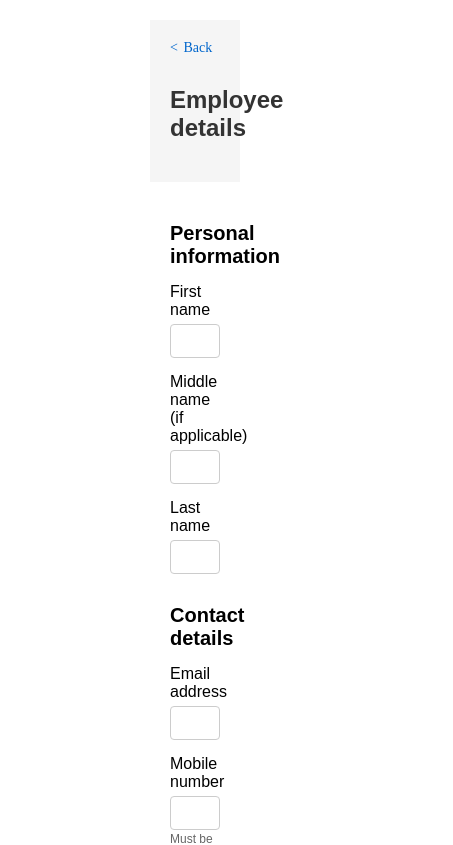
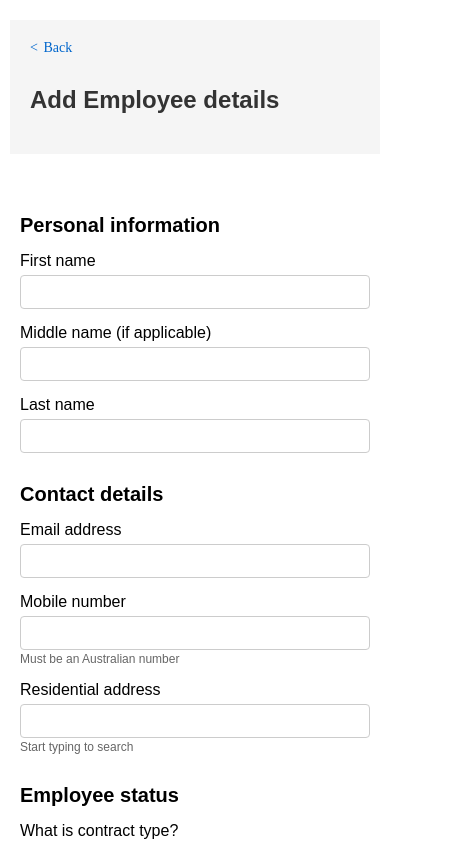
Before and after one commit to JennyZhong2022/Employee-Creator, a React (Vite) app in the folder employee-creator/: page /add-employee in a window 390 px wide. Shown: the top 845 px of the page, 453 px wide, since content can reach past the window. Built offline with nearby package versions, Linux system fonts and the light colour scheme; no server answers.

Commit message:
front end UI responsive

```diff
--- a/employee-creator/src/components/EmployForm/EmployeeForm.module.scss
+++ b/employee-creator/src/components/EmployForm/EmployeeForm.module.scss
@@ -1,3 +1,43 @@
+.employeeDetailsContainer {
+  padding: 20px 150px;
+  @media screen and (max-width: 480px) {
+    padding: 20px 10px;
+  }
+  .header {
+    background-color: #f5f5f5;
+    padding: 20px;
+    margin-bottom: 20px;
+    display: flex;
+    flex-direction: column;
+    align-items: flex-start;
+
+    a {
+      color: #0066cc;
+      text-decoration: none;
+      font-size: 14px;
+      margin-bottom: 30px;
+
+      &:hover {
+        text-decoration: underline;
+      }
+
+      &::before {
+        content: "< ";
+        margin-right: 2px;
+      }
+    }
+
+    .title {
+      font-family: Arial, sans-serif;
+      font-size: 24px;
+      font-weight: bold;
+      margin: 0;
+      color: #333;
+      margin-bottom: 20px;
+    }
+  }
+}
+
 .form {
   font-family: Arial, sans-serif;
   max-width: 600px;
--- a/employee-creator/src/components/EmployForm/EmployeeForm.tsx
+++ b/employee-creator/src/components/EmployForm/EmployeeForm.tsx
@@ -36,6 +36,17 @@ const EmployeeForm = ({ onSubmit, formType, employee }: EmployeeFormProps) => {
   if (isSubmitSuccessful) reset();
 
   return (
+    <div>
+      <div className={styles.employeeDetailsContainer}>
+        <div className={styles.header}>
+          <a href="/">Back</a>
+          <h2 className={styles.title}>
+            {formType === "create"
+              ? "Add Employee details"
+              : "Edit Employee details"}{" "}
+          </h2>
+        </div>
+      </div>
       <form className={styles.form} onSubmit={handleSubmit(onSubmit)}>
         <div className={styles.section}>
           <h2>Personal information</h2>
@@ -71,7 +82,9 @@ const EmployeeForm = ({ onSubmit, formType, employee }: EmployeeFormProps) => {
             <label htmlFor="email">Email address</label>
             <input {...register("email")} id="email" type="email" />
             {errors.email && (
-            <small className={styles.error_text}>{errors.email.message}</small>
+              <small className={styles.error_text}>
+                {errors.email.message}
+              </small>
             )}
           </div>
 
@@ -80,7 +93,9 @@ const EmployeeForm = ({ onSubmit, formType, employee }: EmployeeFormProps) => {
             <input {...register("mobile")} id="mobile" type="tel" />
             <small>Must be an Australian number</small>
             {errors.mobile && (
-            <small className={styles.error_text}>{errors.mobile.message}</small>
+              <small className={styles.error_text}>
+                {errors.mobile.message}
+              </small>
             )}
           </div>
 
@@ -317,6 +332,7 @@ const EmployeeForm = ({ onSubmit, formType, employee }: EmployeeFormProps) => {
           </button>
         </div>
       </form>
+    </div>
   );
 };
 
--- a/employee-creator/src/pages/CreateEmployeePage/CreateEmployee.module.css
+++ /dev/null
@@ -1 +0,0 @@
-.employeeDetailsContainer{padding:20px 150px}.employeeDetailsContainer .header{background-color:#f5f5f5;padding:20px;margin-bottom:20px;display:flex;flex-direction:column;align-items:flex-start}.employeeDetailsContainer .header a{color:#06c;text-decoration:none;font-size:14px;margin-bottom:30px}.employeeDetailsContainer .header a:hover{text-decoration:underline}.employeeDetailsContainer .header a::before{content:"< ";margin-right:2px}.employeeDetailsContainer .header .title{font-family:Arial,sans-serif;font-size:24px;font-weight:bold;margin:0;color:#333;margin-bottom:20px}
--- a/employee-creator/src/pages/CreateEmployeePage/CreateEmployee.module.scss
+++ /dev/null
@@ -1,36 +0,0 @@
-.employeeDetailsContainer {
-  padding: 20px 150px;
-  .header {
-    background-color: #f5f5f5;
-    padding: 20px;
-    margin-bottom: 20px;
-    display: flex;
-    flex-direction: column;
-    align-items: flex-start;
-
-    a {
-      color: #0066cc;
-      text-decoration: none;
-      font-size: 14px;
-      margin-bottom: 30px;
-
-      &:hover {
-        text-decoration: underline;
-      }
-
-      &::before {
-        content: "< ";
-        margin-right: 2px;
-      }
-    }
-
-    .title {
-      font-family: Arial, sans-serif;
-      font-size: 24px;
-      font-weight: bold;
-      margin: 0;
-      color: #333;
-      margin-bottom: 20px;
-    }
-  }
-}
--- a/employee-creator/src/pages/CreateEmployeePage/CreateEmployeePage.tsx
+++ b/employee-creator/src/pages/CreateEmployeePage/CreateEmployeePage.tsx
@@ -3,7 +3,7 @@ import { createEmployee } from "../../services/employee";
 
 import { EmployeeFormData } from "../../components/EmployForm/schema";
 import EmployeeForm from "../../components/EmployForm/EmployeeForm";
-import styles from "./CreateEmployee.module.scss";
+// import styles from "./CreateEmployee.module.scss";
 
 const CreateEmployeePage = () => {
   const navigate = useNavigate();
@@ -18,11 +18,7 @@ const CreateEmployeePage = () => {
   };
 
   return (
-    <div className={styles.employeeDetailsContainer}>
-      <div className={styles.header}>
-        <a href="/">Back</a>
-        <h2 className={styles.title}>Employee details</h2>
-      </div>
+    <div>
       <EmployeeForm onSubmit={onSubmit} formType="create" />
     </div>
   );
--- a/employee-creator/src/pages/EmployeesPage/EmployeesPage.module.css
+++ b/employee-creator/src/pages/EmployeesPage/EmployeesPage.module.css
@@ -1 +1 @@
-.employeesList{font-family:Arial,sans-serif;padding:20px 150px}.employeesList__header{background-color:#f5f5f5;padding:20px;margin-bottom:20px}.employeesList__title{font-family:Verdana,Geneva,Tahoma,sans-serif;font-size:24px;font-weight:bold;margin:0 0 20px 0}.employeesList__subheader{display:flex;justify-content:space-between;align-items:center;margin-bottom:20px}.employeesList__instruction{color:#666;font-size:14px}.employeesList__addButton{background-color:#0052cc;color:#fff;border:none;padding:10px 20px;border-radius:3px;cursor:pointer;font-size:14px}.employeesList__addButton:hover{background-color:#0043a4}
+.employeesList{font-family:Arial,sans-serif;padding:20px 150px}@media screen and (max-width: 480px){.employeesList{padding:20px 10px}}.employeesList__header{background-color:#f5f5f5;padding:20px;margin-bottom:20px}.employeesList__title{font-family:Verdana,Geneva,Tahoma,sans-serif;font-size:24px;font-weight:bold;margin:0 0 20px 0}.employeesList__subheader{display:flex;justify-content:space-between;align-items:center;margin-bottom:20px}.employeesList__instruction{color:#666;font-size:14px}.employeesList__addButton{background-color:#0052cc;color:#fff;border:none;padding:10px 20px;border-radius:3px;cursor:pointer;font-size:14px}.employeesList__addButton:hover{background-color:#0043a4}@media screen and (max-width: 480px){.employeesList__addButton{padding:5px 5px}}
--- a/employee-creator/src/pages/EmployeesPage/EmployeesPage.module.scss
+++ b/employee-creator/src/pages/EmployeesPage/EmployeesPage.module.scss
@@ -1,6 +1,9 @@
 .employeesList {
   font-family: Arial, sans-serif;
   padding: 20px 150px;
+  @media screen and (max-width: 480px) {
+    padding: 20px 10px;
+  }
 
   &__header {
     background-color: #f5f5f5;
@@ -39,5 +42,9 @@
     &:hover {
       background-color: #0043a4;
     }
+
+    @media screen and (max-width: 480px) {
+      padding: 5px 5px;
+    }
   }
 }
```
Also changed, not shown: employee-creator/src/components/EmployForm/EmployeeForm.module.css (+1 -1 lines). Lines whose indentation alone changed are shown as unchanged.
